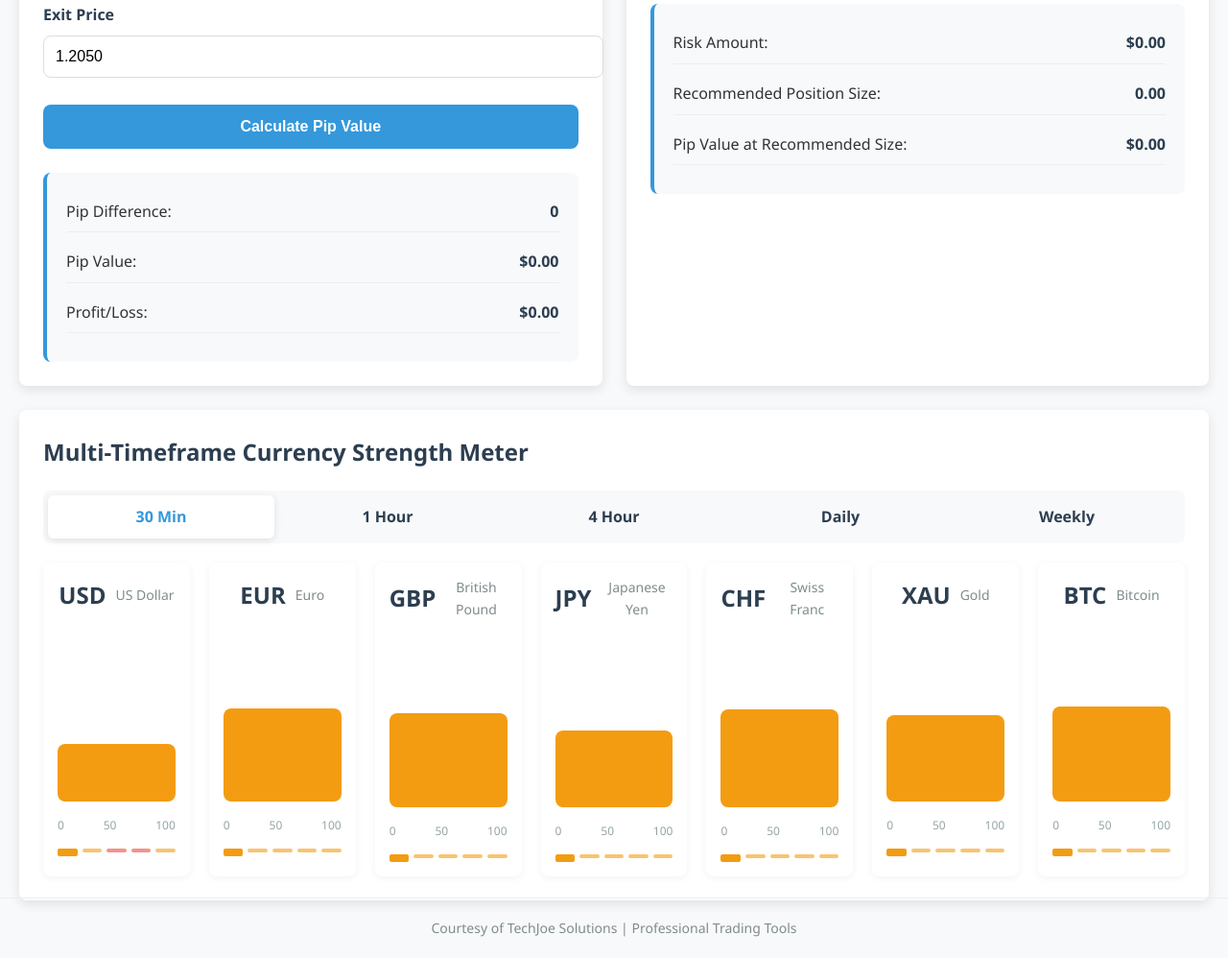
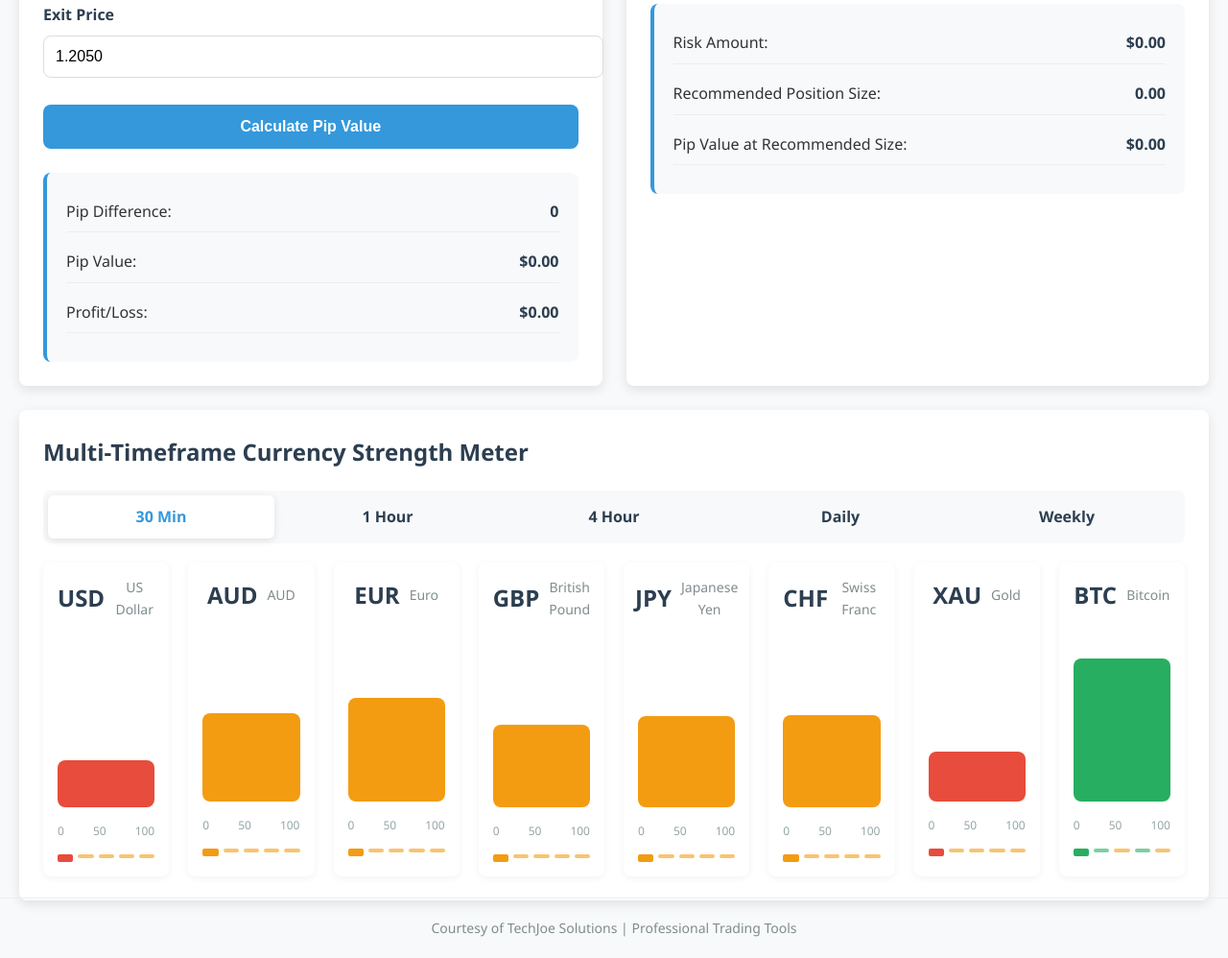
Before and after one commit to techjoe121/pipcalculator, a plain HTML site: page index.html in a window 1280 px wide. Shown: the part 571-1569 px from the top of the page at 96% size. Drawn offline with Linux system fonts and the light colour scheme.

Commit message:
Update index.html

```diff
--- a/index.html
+++ b/index.html
@@ -295,6 +295,7 @@
                 <label for="account-currency">Account Currency</label>
                 <select id="account-currency">
                     <option value="USD">USD</option>
+                    <option value="AUD">AUD</option>
                     <option value="EUR">EUR</option>
                     <option value="GBP">GBP</option>
                     <option value="JPY">JPY</option>
@@ -434,6 +435,7 @@
         // Storage for our currency data
         const currencyData = {
             USD: { baseValue: 75, trend: 0, volatility: 3 },
+            AUD: { baseValue: 58, trend: 0, volatility: 4 },
             EUR: { baseValue: 65, trend: 0, volatility: 3 },
             GBP: { baseValue: 60, trend: 0, volatility: 4 },
             JPY: { baseValue: 45, trend: 0, volatility: 5 },
@@ -454,6 +456,7 @@
         function initStrengthMeter() {
             const currencies = [
                 { code: 'USD', name: 'US Dollar' },
+                { code: 'AUD', name: 'AUD' },
                 { code: 'EUR', name: 'Euro' },
                 { code: 'GBP', name: 'British Pound' },
                 { code: 'JPY', name: 'Japanese Yen' },
```
